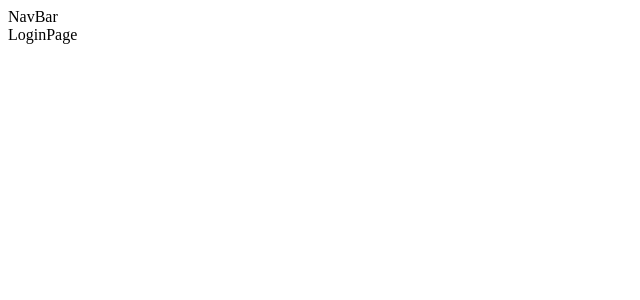
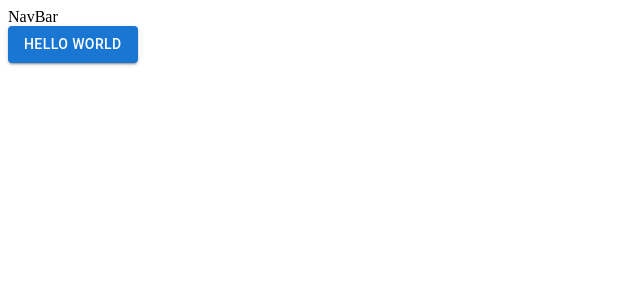
Before and after one commit to surajverma2587/react-auth-app-client, a JavaScript app: page /login in a window 1280 px wide. Shown: the top 300 px of the page, without its empty margins (0-640 px from the left). Built offline with nearby package versions, Linux system fonts and the light colour scheme.

Commit message:
setup mui

```diff
--- a/package.json
+++ b/package.json
@@ -3,6 +3,10 @@
   "version": "0.1.0",
   "private": true,
   "dependencies": {
+    "@emotion/react": "^11.8.1",
+    "@emotion/styled": "^11.8.1",
+    "@mui/icons-material": "^5.4.4",
+    "@mui/material": "^5.4.4",
     "@testing-library/jest-dom": "^5.16.2",
     "@testing-library/react": "^12.1.3",
     "@testing-library/user-event": "^13.5.0",
--- /dev/null
+++ b/src/components/LoginForm.js
@@ -0,0 +1,5 @@
+import Button from "@mui/material/Button";
+
+export const LoginForm = () => {
+  return <Button variant="contained">Hello World</Button>;
+};
--- a/src/pages/LoginPage.js
+++ b/src/pages/LoginPage.js
@@ -1,3 +1,9 @@
+import { LoginForm } from "../components/LoginForm";
+
 export const LoginPage = () => {
-  return <div>LoginPage</div>;
+  return (
+    <div>
+      <LoginForm />
+    </div>
+  );
 };
```
Also changed, not shown: 1 other file (tests, documents, lock files or other folders).
